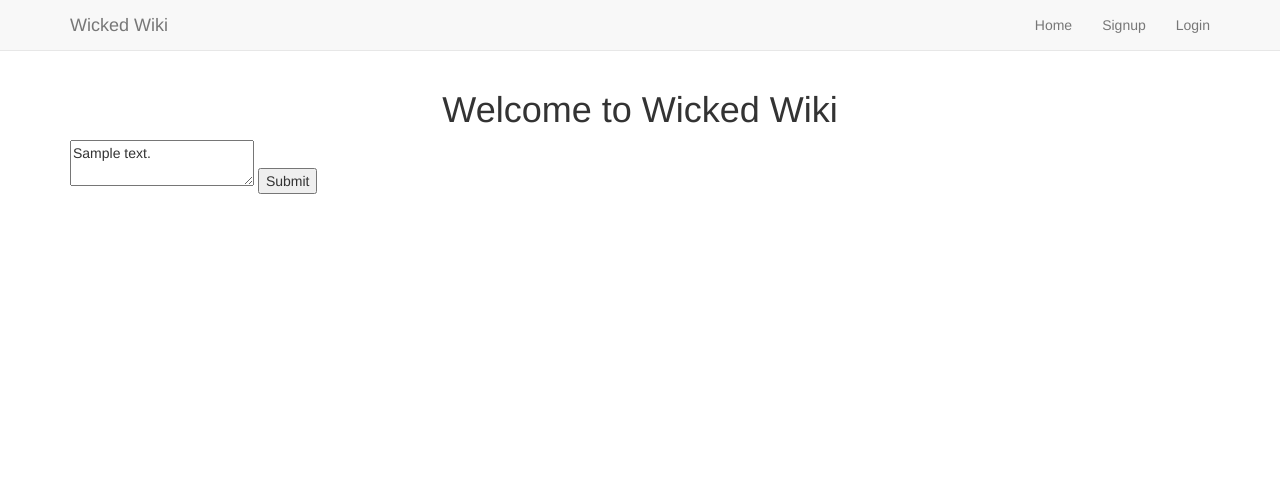
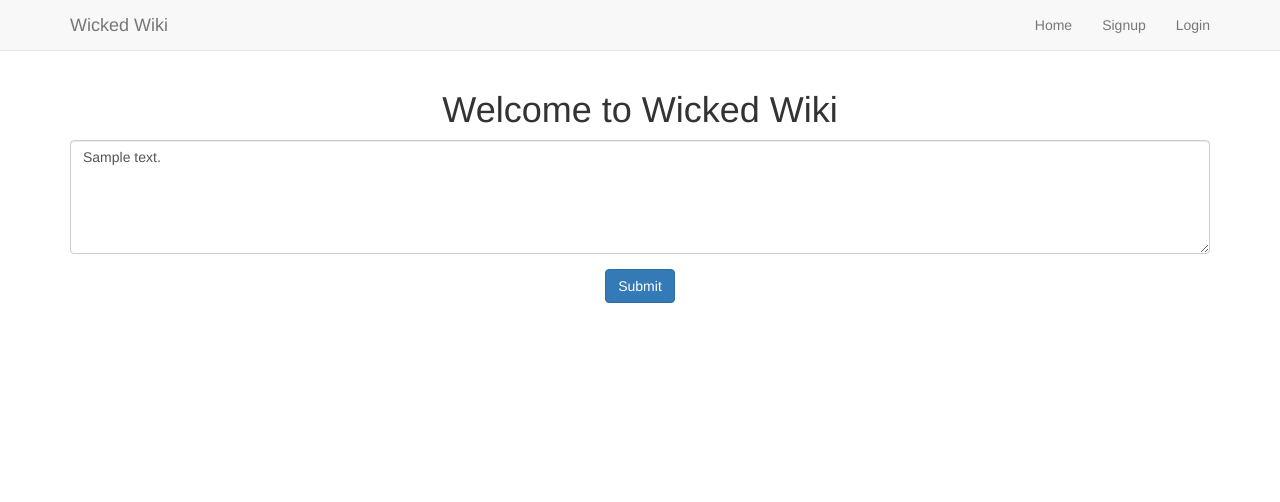
Before and after one commit to joelcolucci/wiki-site, a Python web app: template templates/edit.html in a window 1280 px wide. Shown: the top 502 px of the page. Run offline with Jinja, Linux system fonts and the light colour scheme; the template is opened without the code that fills it: most values are stand-ins (such as "Sample title", 1, 10 or a date in 2020).

Commit message:
Updated edit page with bootstrap

```diff
--- a/templates/edit.html
+++ b/templates/edit.html
@@ -3,8 +3,12 @@
 <div class="row">
   <div class="col-md-12">
   	<form method="post">
-  		<textarea class="lg-edit" id="content" name="content">{{content}}</textarea>
-  		<button type="submit">Submit</button><span class="error">{{error_content}}</span>
+      <div class="form-group">
+  		  <textarea class="form-control" rows="5" id="content" name="content">{{content}}</textarea>
+      </div>
+      <div class="text-center">
+  		  <button type="submit" class="btn btn-primary">Submit</button><span class="error">{{error_content}}</span>
+      </div>
   	</form>
   </div>
 </div>
```
